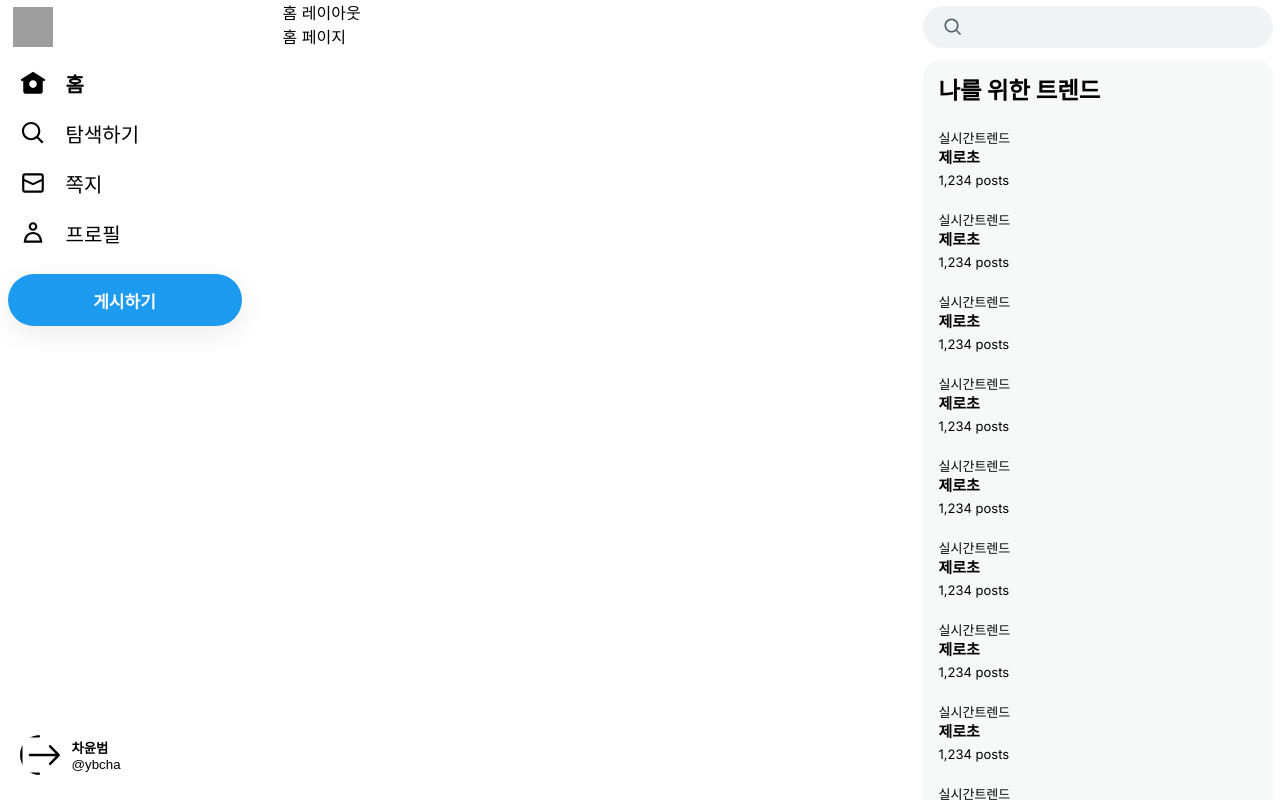
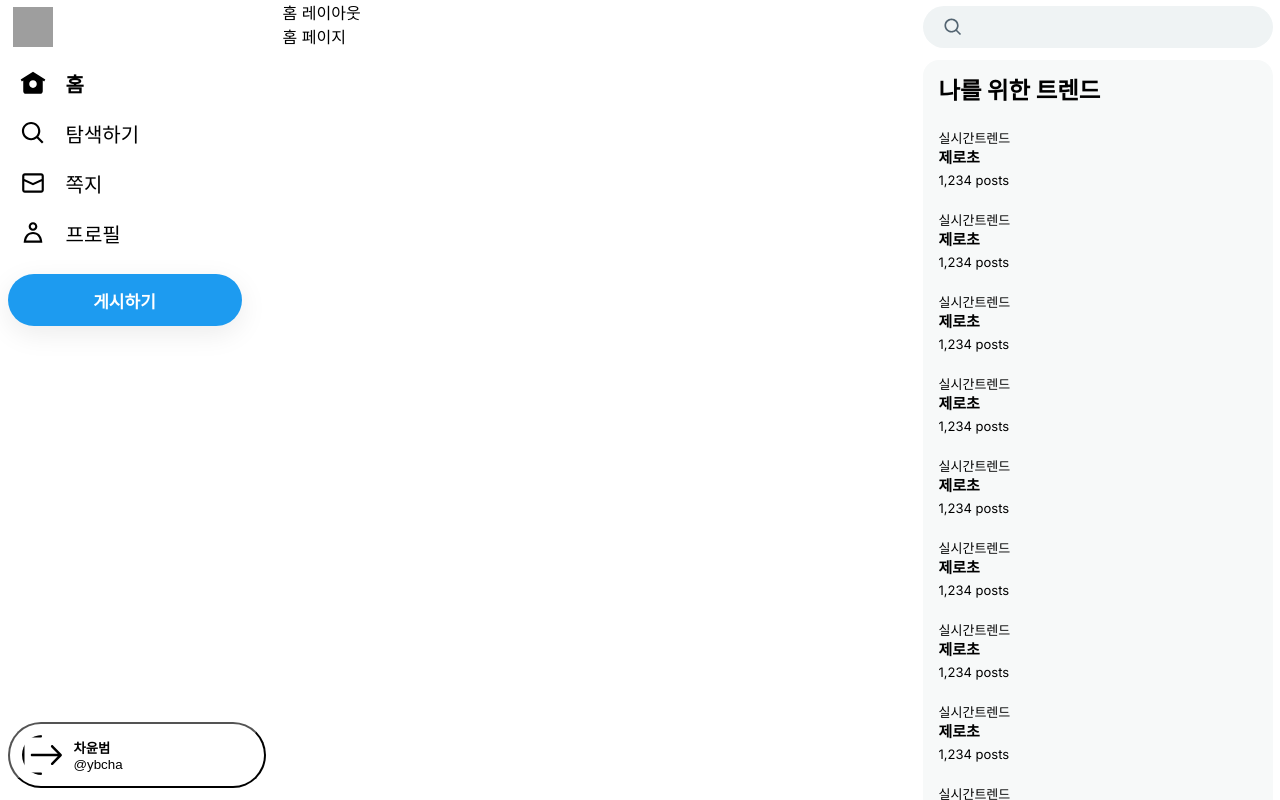
Before and after one commit to uiurihappy/next-sns-clone, a Next.js app: page /home in a window 1280 px wide. Built offline with nearby package versions, Linux system fonts and the light colour scheme; grey boxes are pictures that could not be loaded.

Commit message:
fix: btn css 수정

```diff
--- a/src/app/(afterlogin)/_component/logoutButton.module.css
+++ b/src/app/(afterlogin)/_component/logoutButton.module.css
@@ -5,11 +5,11 @@
   display: flex;
   margin: 12px 0;
   cursor: pointer;
-  border: none;
   align-items: center;
   background-color: #fff;
   text-align: left;
   border-radius: 33px;
+  border-color: black;
   color: black;
 }
 .logOutButton:hover {
```
